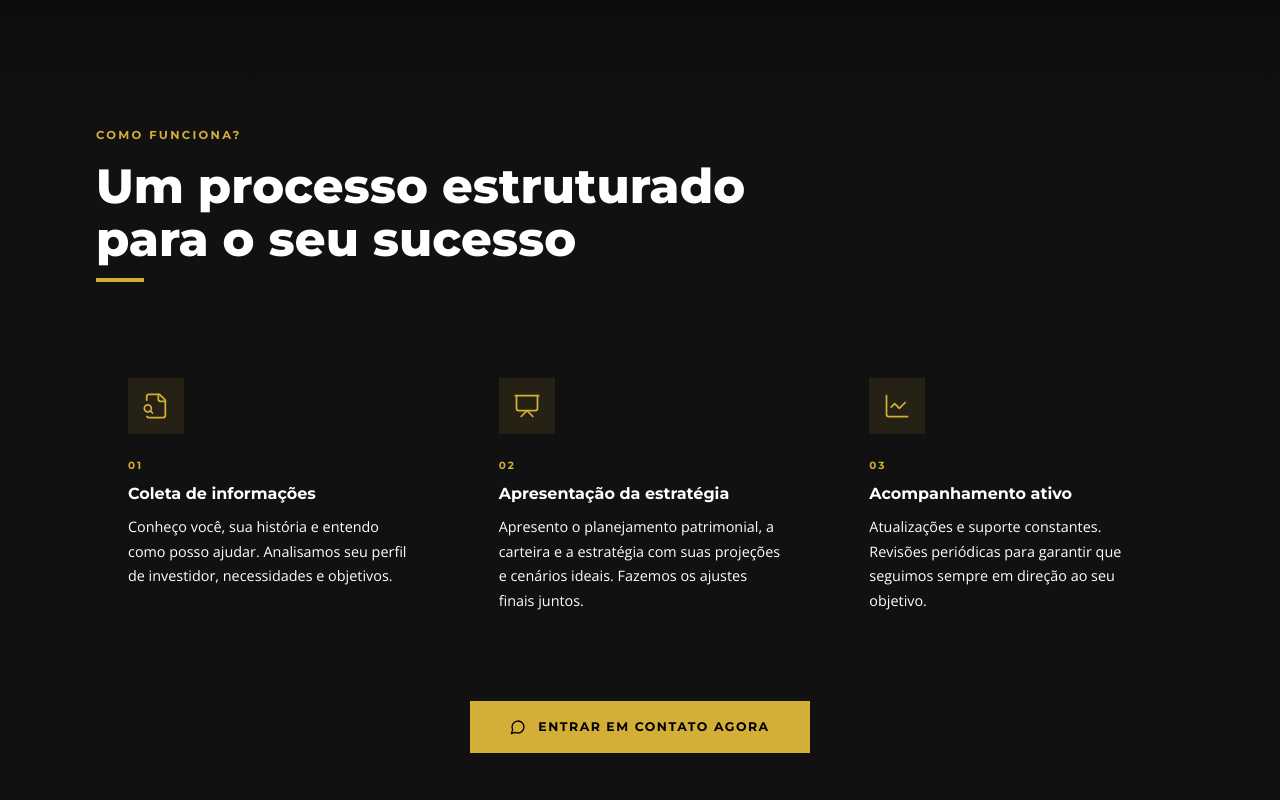
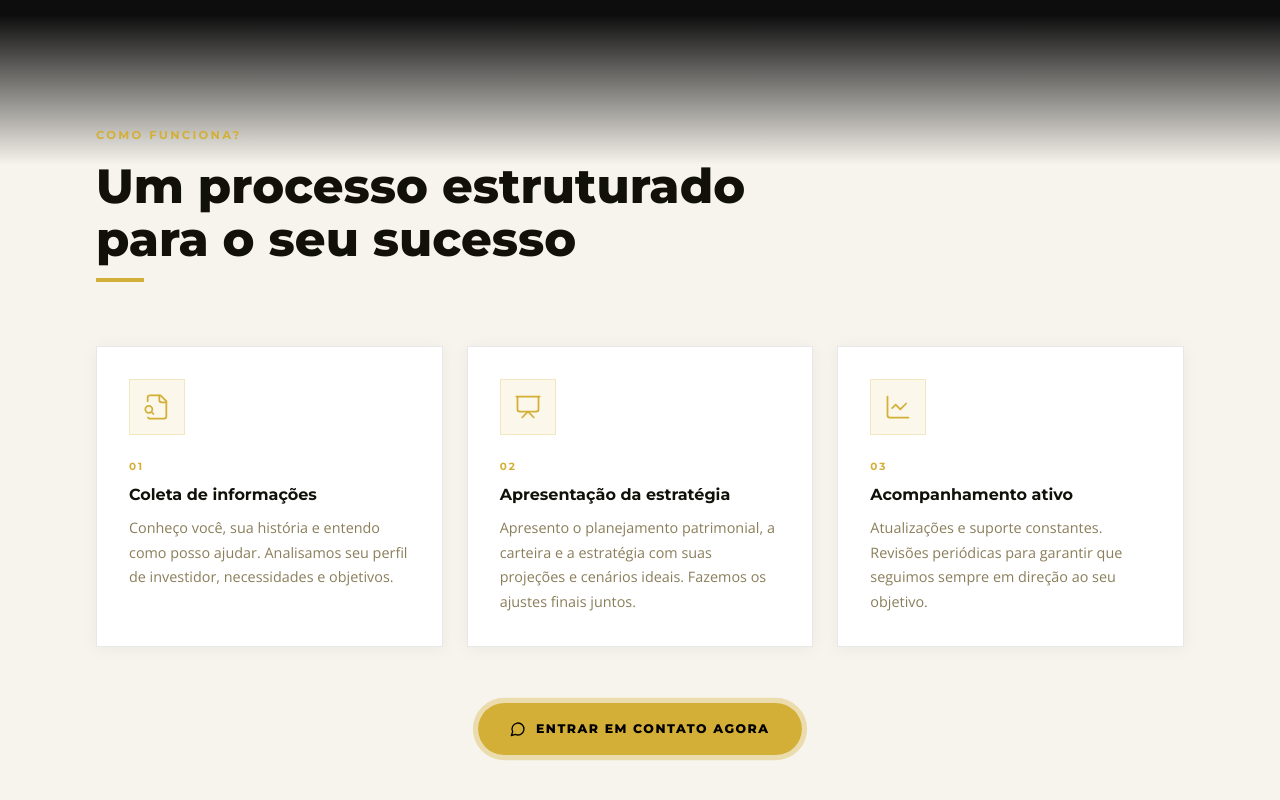
Before and after one commit to theolimaa/lp, a React (Vite) app: page / in a window 1280 px wide. Shown: the part 5800-6600 px from the top of the page. Built offline with nearby package versions, Linux system fonts and the light colour scheme.

Commit message:
Update HowItWorks.jsx

```diff
--- a/src/components/HowItWorks.jsx
+++ b/src/components/HowItWorks.jsx
@@ -22,25 +22,18 @@ const HowItWorks = () => {
     <section
       ref={ref}
       className="py-20 lg:py-28 px-6"
-      style={{ background: 'linear-gradient(to bottom, #0D0D0D 0%, #111111 120px)' }}
+      style={{ background: 'linear-gradient(to bottom, var(--bg-dark) 0%, var(--bg-light) 150px)' }}
     >
       <div className="container mx-auto max-w-6xl">
 
-        {/* Header */}
-        <motion.div
-          initial={{ opacity: 0, y: 24 }}
-          animate={inView ? { opacity: 1, y: 0 } : {}}
-          transition={{ duration: 0.6, ease: [0.22, 1, 0.36, 1] }}
-          className="mb-14 lg:mb-16"
-        >
+        <motion.div initial={{ opacity: 0, y: 24 }} animate={inView ? { opacity: 1, y: 0 } : {}} transition={{ duration: 0.6, ease: [0.22, 1, 0.36, 1] }} className="mb-14 lg:mb-16">
           <p className="eyebrow mb-4">Como funciona?</p>
-          <h2 style={{ fontFamily: "'Montserrat', sans-serif", fontWeight: 800, fontSize: 'clamp(2rem, 4vw, 3rem)', color: '#FFFFFF', marginBottom: '0.75rem' }}>
+          <h2 style={{ fontFamily: "'Montserrat', sans-serif", fontWeight: 800, fontSize: 'clamp(2rem, 4vw, 3rem)', color: 'var(--text-on-light)', marginBottom: '0.75rem' }}>
             Um processo estruturado<br />para o seu sucesso
           </h2>
           <span className="block w-12 h-1" style={{ backgroundColor: 'var(--gold)' }} />
         </motion.div>
 
-        {/* Step cards — 3 columns, solid bg */}
         <div className="grid md:grid-cols-3 gap-4 lg:gap-6 mb-14">
           {steps.map((step, i) => (
             <motion.div
@@ -49,49 +42,22 @@ const HowItWorks = () => {
               animate={inView ? { opacity: 1, y: 0 } : {}}
               transition={{ duration: 0.6, delay: i * 0.12, ease: [0.22, 1, 0.36, 1] }}
               className="p-8"
-              style={{ backgroundColor: 'var(--bg-card)', border: '1px solid var(--border-sub)' }}
+              style={{ backgroundColor: 'var(--bg-card-light)', border: '1px solid var(--border-light)', boxShadow: '0 2px 16px rgba(0,0,0,0.05)' }}
             >
-              {/* Icon in gold-tinted box */}
-              <div
-                className="w-14 h-14 flex items-center justify-center mb-6"
-                style={{ backgroundColor: 'var(--gold-bg)', border: '1px solid var(--border)' }}
-              >
+              <div className="w-14 h-14 flex items-center justify-center mb-6" style={{ backgroundColor: 'var(--gold-bg)', border: '1px solid var(--border-gold)' }}>
                 <step.icon className="w-7 h-7" style={{ color: 'var(--gold)' }} strokeWidth={1.5} />
               </div>
               <p className="eyebrow mb-3" style={{ fontSize: '0.65rem' }}>{step.id}</p>
-              <h3
-                className="font-bold mb-3"
-                style={{ color: '#FFFFFF', fontFamily: "'Montserrat', sans-serif", fontSize: '1rem' }}
-              >
-                {step.title}
-              </h3>
-              <p style={{ color: 'var(--text-muted)', fontSize: '0.9rem', lineHeight: 1.7 }}>
-                {step.desc}
-              </p>
+              <h3 className="font-bold mb-3" style={{ color: 'var(--text-on-light)', fontFamily: "'Montserrat', sans-serif", fontSize: '1rem' }}>{step.title}</h3>
+              <p style={{ color: 'var(--text-muted-light)', fontSize: '0.9rem', lineHeight: 1.7 }}>{step.desc}</p>
             </motion.div>
           ))}
         </div>
 
-        {/* CTA after process explanation */}
-        <motion.div
-          initial={{ opacity: 0, y: 16 }}
-          animate={inView ? { opacity: 1, y: 0 } : {}}
-          transition={{ duration: 0.6, delay: 0.4 }}
-          className="flex justify-center"
-        >
-          <button
-            onClick={handleWhatsApp}
-            className="inline-flex items-center gap-3 px-10 py-4 font-bold text-black uppercase transition-all duration-200 hover:brightness-110 active:scale-95"
-            style={{
-              backgroundColor: 'var(--gold)',
-              fontFamily: "'Montserrat', sans-serif",
-              fontSize: '0.78rem',
-              letterSpacing: '0.12em',
-              minHeight: '52px',
-            }}
-          >
+        <motion.div initial={{ opacity: 0, y: 16 }} animate={inView ? { opacity: 1, y: 0 } : {}} transition={{ duration: 0.6, delay: 0.4 }} className="flex justify-center">
+          <button onClick={handleWhatsApp} className="btn-gold">
             <MessageCircle className="w-4 h-4 flex-shrink-0" />
-            ENTRAR EM CONTATO AGORA
+            Entrar em contato agora
           </button>
         </motion.div>
 
```
